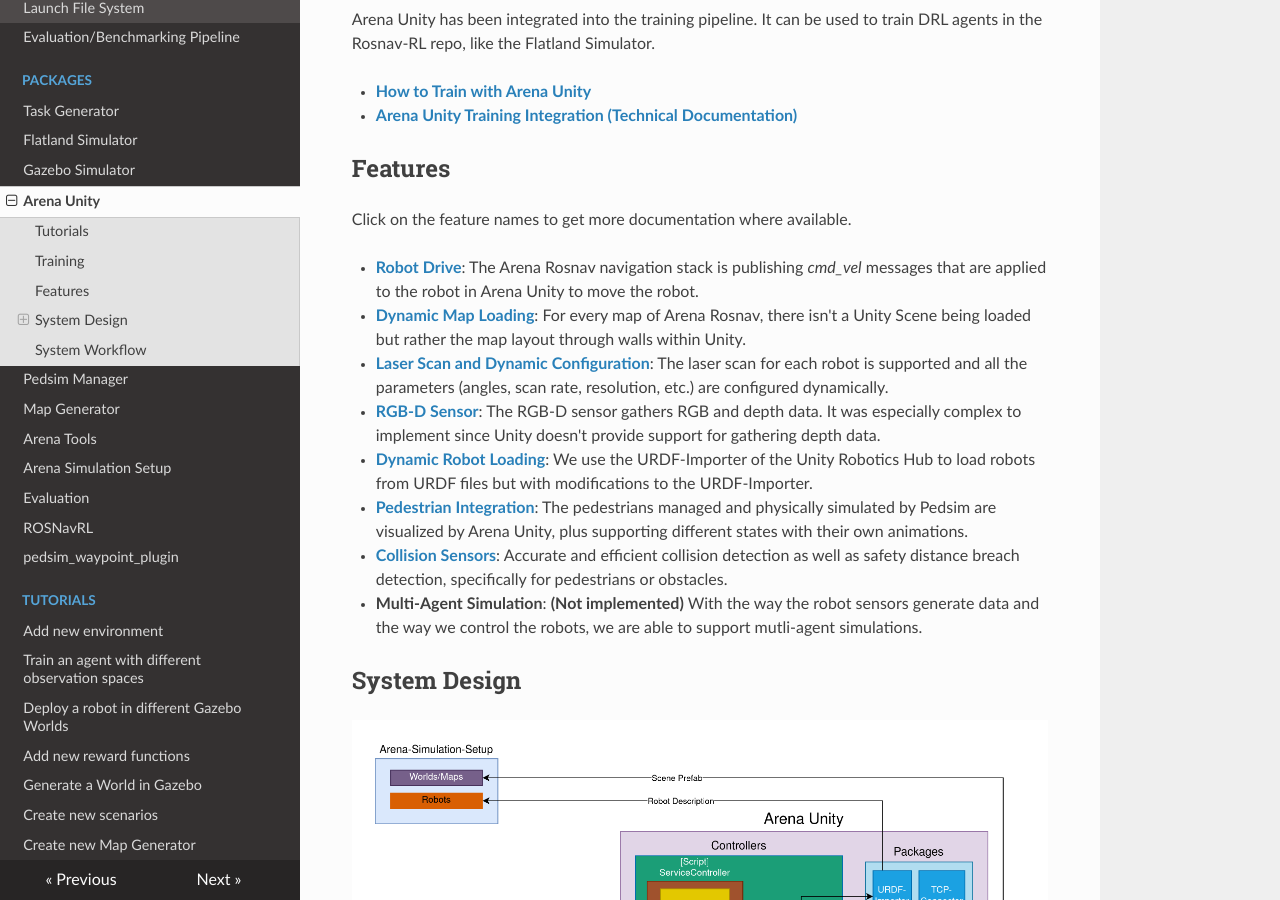
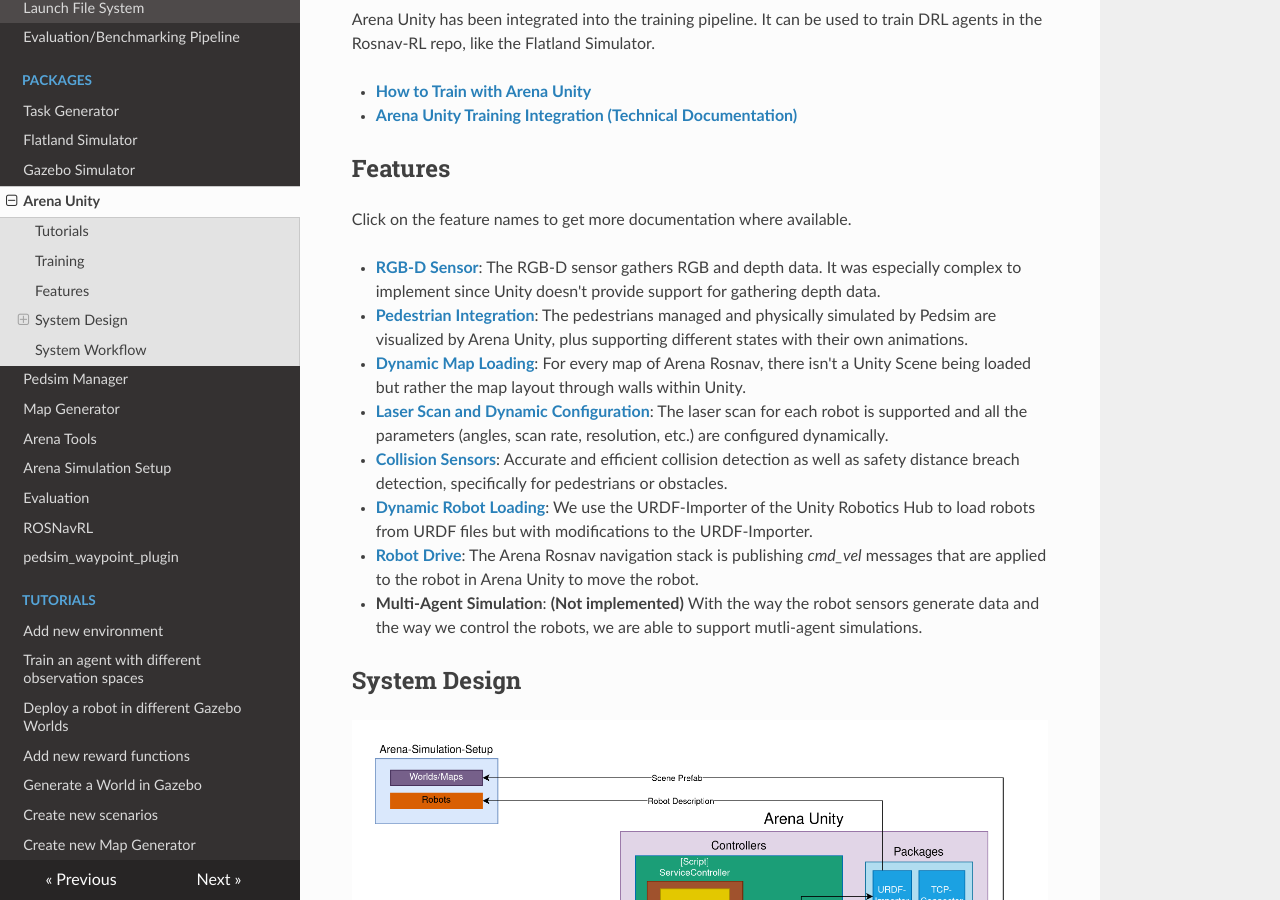
Before and after one commit to Arena-Rosnav/.github, an MkDocs documentation site: the page built from docs/packages/unity/arena_unity.md, in a window 1280 px wide and 900 px high, scrolled down 576 px. Built offline with MkDocs 1.6.1, drawn with Linux system fonts in a browser that asks for light colours; nearby versions of some CDN libraries; comment, search, counter and statistics services are not loaded.

```diff
--- a/docs/packages/unity/arena_unity.md
+++ b/docs/packages/unity/arena_unity.md
@@ -23,13 +23,13 @@ Arena Unity has been integrated into the training pipeline. It can be used to tr
 
 Click on the feature names to get more documentation where available.
 
-- [**Robot Drive**](robot_drive.md): The Arena Rosnav navigation stack is publishing *cmd_vel* messages that are applied to the robot in Arena Unity to move the robot.
+- [**RGB-D Sensor**](rgbd_scan.md): The RGB-D sensor gathers RGB and depth data. It was especially complex to implement since Unity doesn't provide support for gathering depth data.
+- [**Pedestrian Integration**](pedestrian_integration.md): The pedestrians managed and physically simulated by Pedsim are visualized by Arena Unity, plus supporting different states with their own animations.
 - [**Dynamic Map Loading**](dynamic_map_loading.md): For every map of Arena Rosnav, there isn't a Unity Scene being loaded but rather the map layout through walls within Unity.
 - [**Laser Scan and Dynamic Configuration**](dynamic_configuration.md): The laser scan for each robot is supported and all the parameters (angles, scan rate, resolution, etc.) are configured dynamically.
-- [**RGB-D Sensor**](rgbd_scan.md): The RGB-D sensor gathers RGB and depth data. It was especially complex to implement since Unity doesn't provide support for gathering depth data.
+- [**Collision Sensors**](collision_sensor.md): Accurate and efficient collision detection as well as safety distance breach detection, specifically for pedestrians or obstacles.
 - [**Dynamic Robot Loading**](robot_loading.md): We use the URDF-Importer of the Unity Robotics Hub to load robots from URDF files but with modifications to the URDF-Importer.
-- [**Pedestrian Integration**](pedestrian_integration.md): The pedestrians managed and physically simulated by Pedsim are visualized by Arena Unity, plus supporting different states with their own animations.
-- [**Collision Sensors**](collision_sensor.md): Accurate and efficient collision detection as well as safety distance breach detection, specifically for pedestrians or obstacles.
+- [**Robot Drive**](robot_drive.md): The Arena Rosnav navigation stack is publishing *cmd_vel* messages that are applied to the robot in Arena Unity to move the robot.
 - **Multi-Agent Simulation**: **(Not implemented)** With the way the robot sensors generate data and the way we control the robots, we are able to support mutli-agent simulations.
 
 ## System Design
```
